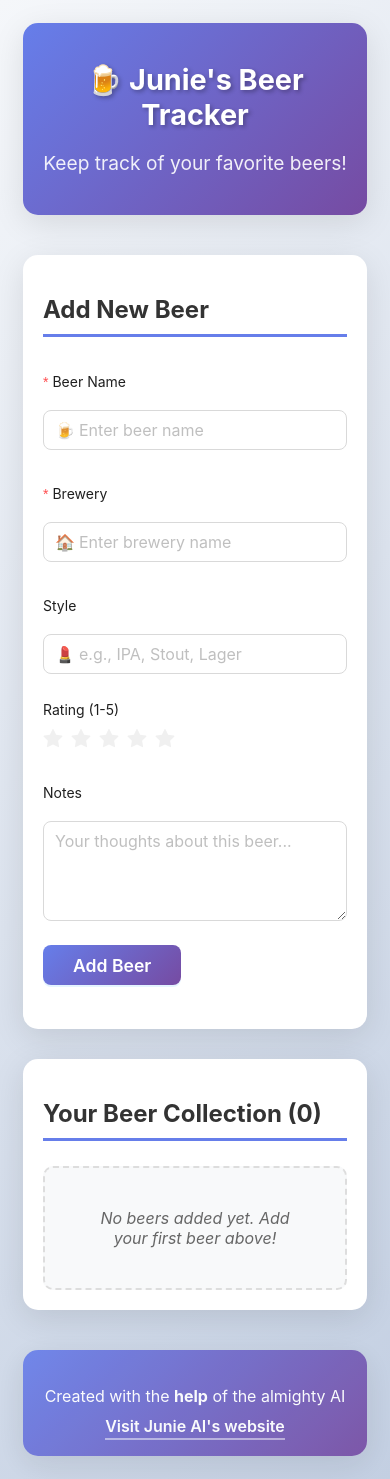
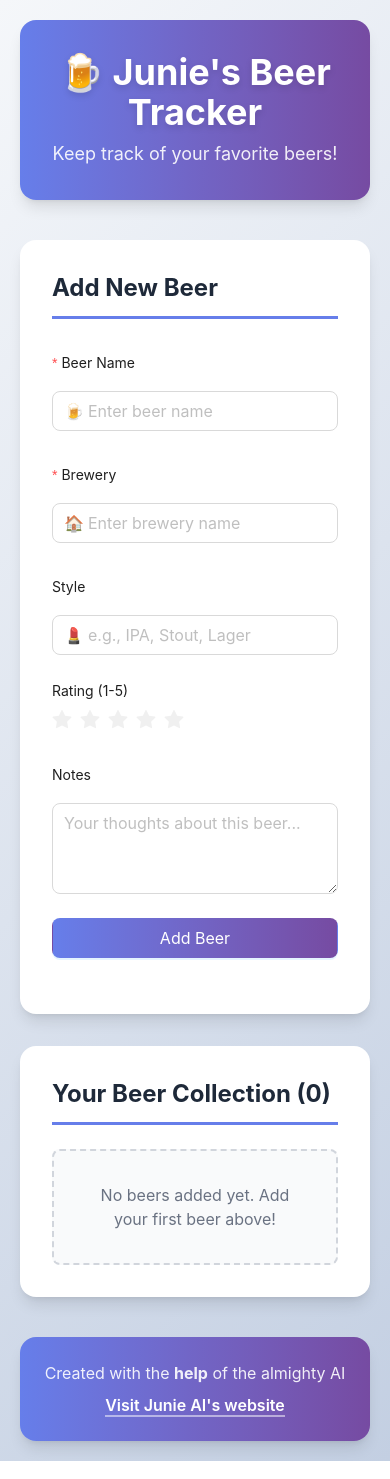
Before and after one commit to enolive/junie-beer, a React (Vite) app: page / in a window 390 px wide. Built offline with nearby package versions, Linux system fonts and the light colour scheme.

Commit message:
💄 remove custom CSS file and migrate styles to TailwindCSS

```diff
--- a/package.json
+++ b/package.json
@@ -25,6 +25,7 @@
   },
   "devDependencies": {
     "@eslint/js": "^9.9.0",
+    "@tailwindcss/vite": "^4.1.11",
     "@testing-library/react": "^16.3.0",
     "@testing-library/user-event": "^14.5.1",
     "@types/react": "^19.1.8",
@@ -32,13 +33,16 @@
     "@typescript-eslint/eslint-plugin": "^8.36.0",
     "@typescript-eslint/parser": "^8.36.0",
     "@vitejs/plugin-react": "^4.2.1",
+    "autoprefixer": "^10.4.21",
     "eslint": "^9.30.1",
     "eslint-plugin-react": "^7.34.1",
     "eslint-plugin-react-hooks": "^5.2.0",
     "eslint-plugin-react-refresh": "^0.4.6",
     "globals": "^15.9.0",
     "jsdom": "^22.1.0",
+    "postcss": "^8.5.6",
     "prettier": "^3.2.5",
+    "tailwindcss": "^4.1.11",
     "typescript": "^5.2.2",
     "typescript-eslint": "^8.36.0",
     "vite": "^7.0.4",
--- a/src/App.css
+++ /dev/null
@@ -1,222 +0,0 @@
-body {
-  font-family:
-    -apple-system, BlinkMacSystemFont, 'Segoe UI', 'Roboto', 'Oxygen', 'Ubuntu', 'Cantarell', 'Fira Sans', 'Droid Sans',
-    'Helvetica Neue', sans-serif;
-  -webkit-font-smoothing: antialiased;
-  -moz-osx-font-smoothing: grayscale;
-  background: linear-gradient(135deg, #f5f7fa 0%, #c3cfe2 100%);
-  min-height: 100vh;
-}
-
-.App {
-  max-width: 1200px;
-  margin: 0 auto;
-  padding: 20px;
-}
-
-.App-header {
-  text-align: center;
-  margin-bottom: 40px;
-  padding: 30px;
-  background: linear-gradient(135deg, #667eea 0%, #764ba2 100%);
-  border-radius: 15px;
-  color: white;
-  box-shadow: 0 8px 32px rgba(0, 0, 0, 0.1);
-}
-
-.App-header h1 {
-  font-size: 2.5rem;
-  margin-bottom: 10px;
-  text-shadow: 2px 2px 4px rgba(0, 0, 0, 0.3);
-}
-
-.App-header p {
-  font-size: 1.2rem;
-  opacity: 0.9;
-}
-
-.App-main {
-  display: grid;
-  grid-template-columns: 1fr 2fr;
-  gap: 30px;
-  align-items: start;
-}
-
-@media (max-width: 768px) {
-  .App-main {
-    grid-template-columns: 1fr;
-  }
-}
-
-.App-footer {
-  text-align: center;
-  margin-top: 40px;
-  padding: 20px;
-  background: linear-gradient(135deg, #667eea 0%, #764ba2 100%);
-  border-radius: 15px;
-  color: white;
-  box-shadow: 0 8px 32px rgba(0, 0, 0, 0.1);
-  opacity: 0.9;
-}
-
-.App-footer p {
-  margin-bottom: 10px;
-  font-size: 1rem;
-}
-
-.App-footer a {
-  color: white;
-  text-decoration: none;
-  font-weight: 600;
-  border-bottom: 2px solid rgba(255, 255, 255, 0.5);
-  padding-bottom: 2px;
-  transition: border-color 0.3s ease;
-}
-
-.App-footer a:hover {
-  border-color: white;
-}
-
-.add-beer-section {
-  background: white;
-  padding: 30px;
-  border-radius: 15px;
-  box-shadow: 0 8px 32px rgba(0, 0, 0, 0.1);
-  height: fit-content;
-}
-
-.add-beer-section h2 {
-  color: #333;
-  margin-bottom: 25px;
-  font-size: 1.5rem;
-  border-bottom: 3px solid #667eea;
-  padding-bottom: 10px;
-}
-
-.rating-container {
-  display: flex;
-  gap: 6px;
-}
-
-.rating-container .rating-output {
-  padding: 0;
-}
-
-.gradient-button {
-  background: linear-gradient(135deg, #667eea 0%, #764ba2 100%);
-  color: white;
-  border: none;
-  padding: 15px 30px;
-  border-radius: 8px;
-  font-size: 1.1rem;
-  font-weight: 600;
-  cursor: pointer;
-  transition:
-    transform 0.2s ease,
-    box-shadow 0.2s ease;
-}
-
-.gradient-button:hover {
-  transform: translateY(-2px);
-  box-shadow: 0 8px 25px rgba(102, 126, 234, 0.3);
-}
-
-.gradient-button:active {
-  transform: translateY(0);
-}
-
-.beer-list-section {
-  background: white;
-  padding: 30px;
-  border-radius: 15px;
-  box-shadow: 0 8px 32px rgba(0, 0, 0, 0.1);
-}
-
-.beer-list-section h2 {
-  color: #333;
-  margin-bottom: 25px;
-  font-size: 1.5rem;
-  border-bottom: 3px solid #667eea;
-  padding-bottom: 10px;
-}
-
-.no-beers {
-  text-align: center;
-  color: #666;
-  font-style: italic;
-  padding: 40px;
-  background: #f8f9fa;
-  border-radius: 10px;
-  border: 2px dashed #ddd;
-}
-
-.beer-grid {
-  display: grid;
-  grid-template-columns: repeat(auto-fill, minmax(300px, 1fr));
-  gap: 20px;
-  list-style: none;
-  padding: 0;
-  margin: 0;
-}
-
-.beer-card dl {
-  margin: 0;
-  display: grid;
-  grid-template-columns: auto 1fr;
-  gap: 8px 16px;
-  align-items: baseline;
-}
-
-.beer-card dt {
-  font-weight: bold;
-  color: #555;
-  grid-column: 1;
-}
-
-.beer-card dd {
-  margin: 0;
-  grid-column: 2;
-}
-
-.beer-card {
-  background: linear-gradient(135deg, #e0eafc 0%, #cfdef3 100%);
-  box-shadow: 0 4px 15px rgba(0, 0, 0, 0.1);
-  transition:
-    transform 0.2s ease,
-    box-shadow 0.2s ease;
-}
-
-.beer-card:hover {
-  transform: translateY(-5px);
-  box-shadow: 0 8px 25px rgba(0, 0, 0, 0.15);
-}
-
-/* Responsive design */
-@media (max-width: 768px) {
-  .App {
-    padding: 15px;
-  }
-
-  .App-header {
-    padding: 20px;
-  }
-
-  .App-header h1 {
-    font-size: 2rem;
-  }
-
-  .add-beer-section,
-  .beer-list-section {
-    padding: 20px;
-  }
-
-  .beer-grid {
-    grid-template-columns: 1fr;
-  }
-}
-
-@media (max-width: 480px) {
-  .App-header h1 {
-    font-size: 1.8rem;
-  }
-}
--- a/src/App.tsx
+++ b/src/App.tsx
@@ -1,5 +1,4 @@
 import React, { useEffect, useState } from 'react'
-import './App.css'
 import BeerForm, { BeerFormData } from './BeerForm'
 import BeerList from './BeerList'
 import { beerRepository } from './BeerRepository'
@@ -32,29 +31,48 @@ const App: React.FC<AppProps> = ({ dateFn }) => {
   }
 
   return (
-    <div className="App">
-      <header className="App-header">
-        <h1>🍺 Junie's Beer Tracker</h1>
-        <p role="complementary">Keep track of your favorite beers!</p>
+    <div className="max-w-7xl mx-auto px-5">
+      <header className="text-center mb-10 p-8 gradient-background rounded-2xl shadow-lg text-white mt-5">
+        <h1 className="text-4xl font-bold mb-2 drop-shadow-md">🍺 Junie's Beer Tracker</h1>
+        <p role="complementary" className="text-lg opacity-90">
+          Keep track of your favorite beers!
+        </p>
       </header>
 
-      <main className="App-main">
-        <section role="region" aria-labelledby="beer-form-heading" className="add-beer-section">
-          <h2 id="beer-form-heading">Add New Beer</h2>
+      <main className="grid grid-cols-1 md:grid-cols-3 gap-8">
+        <section
+          role="region"
+          aria-labelledby="beer-form-heading"
+          className="md:col-span-1 bg-white p-8 rounded-2xl shadow-lg"
+        >
+          <h2 id="beer-form-heading" className="section-header">
+            Add New Beer
+          </h2>
           <BeerForm onSubmit={handleBeerSubmit} />
         </section>
 
-        <section role="region" aria-labelledby="beer-collection-heading" className="beer-list-section">
-          <h2 id="beer-collection-heading">Your Beer Collection ({beers.length})</h2>
+        <section
+          role="region"
+          aria-labelledby="beer-collection-heading"
+          className="md:col-span-2 bg-white p-8 rounded-2xl shadow-lg"
+        >
+          <h2 id="beer-collection-heading" className="section-header">
+            Your Beer Collection ({beers.length})
+          </h2>
           <BeerList beers={beers} onDeleteBeer={handleDeleteBeer} labelId="beer-collection-heading" />
         </section>
       </main>
 
-      <footer className="App-footer">
-        <p>
+      <footer className="text-center mt-10 mb-5 p-6 gradient-background rounded-2xl shadow-lg text-white">
+        <p className="mb-2 opacity-90">
           Created with the <b>help</b> of the almighty AI
         </p>
-        <a href="https://www.jetbrains.com/junie" target="_blank" rel="noopener noreferrer">
+        <a
+          href="https://www.jetbrains.com/junie"
+          target="_blank"
+          rel="noopener noreferrer"
+          className="text-white font-semibold border-b-2 border-white/50 hover:border-white transition-colors"
+        >
           Visit Junie AI's website
         </a>
       </footer>
--- a/src/BeerForm.tsx
+++ b/src/BeerForm.tsx
@@ -37,9 +37,9 @@ const BeerForm: React.FC<BeerFormProps> = ({ onSubmit }) => {
     <Form
       onFinish={handleSubmit(onSubmitForm)}
       layout="vertical"
-      className="beer-form"
       data-testid="add-beer-form"
       size="large"
+      className="space-y-4"
     >
       <Form.Item label="Beer Name" required htmlFor="beer-name">
         <Controller
@@ -98,17 +98,19 @@ const BeerForm: React.FC<BeerFormProps> = ({ onSubmit }) => {
               {...field}
               placeholder="Your thoughts about this beer..."
               rows={3}
-              style={{
-                resize: 'vertical',
-                minHeight: '100px',
-              }}
+              className="min-h-[100px] resize-y"
             />
           )}
         />
       </Form.Item>
 
       <Form.Item>
-        <Button type="primary" htmlType="submit" size="large" className="gradient-button">
+        <Button
+          type="primary"
+          htmlType="submit"
+          size="large"
+          className="w-full gradient-background hover:shadow-lg transition-all duration-300"
+        >
           Add Beer
         </Button>
       </Form.Item>
--- /dev/null
+++ b/src/BeerList.css
@@ -0,0 +1,25 @@
+@import 'tailwindcss';
+
+.beer-card {
+  @apply bg-gradient-to-b from-[#e0eafc] to-[#cfdef3] rounded-lg p-2 shadow-lg transition-transform duration-300 hover:-translate-y-2;
+}
+
+.beer-definition-list {
+  @apply grid gap-x-1 gap-y-2 grid-cols-[auto,1fr];
+
+  dl {
+    margin: 0;
+    display: grid;
+    grid-template-columns: auto 1fr;
+    gap: 8px 16px;
+    align-items: baseline;
+  }
+
+  dt {
+    @apply font-semibold text-[#555] col-[1];
+  }
+
+  dd {
+    @apply m-0 col-[2];
+  }
+}
--- a/src/BeerList.tsx
+++ b/src/BeerList.tsx
@@ -1,8 +1,8 @@
 import React, { createContext, useContext } from 'react'
-
 import { Beer, isValidRating } from './Domain.ts'
 import { Button, Card, Modal, Rate } from 'antd'
 import { DeleteFilled, ExclamationCircleOutlined } from '@ant-design/icons'
+import './BeerList.css'
 
 interface BeerListContextType {
   onDeleteBeer: (id: number) => void
@@ -25,11 +25,15 @@ const BeerList: React.FC<BeerListProps> = ({ beers, onDeleteBeer, locale, labelI
   return (
     <BeerListContext.Provider value={{ onDeleteBeer, locale }}>
       {beers.length === 0 ? (
-        <div role="status" aria-label="Beer collection status" className="no-beers">
+        <div
+          role="status"
+          aria-label="Beer collection status"
+          className="text-center text-gray-500 p-8 bg-gray-50 rounded-lg border-2 border-dashed border-gray-300"
+        >
           No beers added yet. Add your first beer above!
         </div>
       ) : (
-        <ul className="beer-grid" role="list" aria-labelledby={labelId}>
+        <ul className="grid grid-cols-1 md:grid-cols-2 gap-6" role="list" aria-labelledby={labelId}>
           {beers.map(beer => (
             <li key={beer.id}>
               <BeerCard beer={beer} />
@@ -67,7 +71,7 @@ const BeerCard: React.FC<BeerCardProps> = ({ beer }) => {
   return (
     <Card
       aria-labelledby={`beer-name-${beer.id}`}
-      title={<h3>{beer.name}</h3>}
+      title={<h3 className="text-xl font-semibold">{beer.name}</h3>}
       role="article"
       className="beer-card"
       extra={
@@ -81,7 +85,7 @@ const BeerCard: React.FC<BeerCardProps> = ({ beer }) => {
         />
       }
     >
-      <dl>
+      <dl className="beer-definition-list">
         <dt>Brewery</dt>
         <dd>{beer.brewery}</dd>
 
@@ -96,8 +100,9 @@ const BeerCard: React.FC<BeerCardProps> = ({ beer }) => {
           <>
             <dt>Rating</dt>
             <dd>
-              <output className="rating-container" aria-label="Beer rating">
-                <Rate value={beer.rating} disabled />({beer.rating}/5)
+              <output className="flex items-center gap-2" aria-label="Beer rating">
+                <Rate value={beer.rating} disabled />
+                <span className="text-gray-600">({beer.rating}/5)</span>
               </output>
             </dd>
           </>
--- a/src/StarRating.tsx
+++ b/src/StarRating.tsx
@@ -13,7 +13,7 @@ const desc = ['terrible', 'bad', 'normal', 'good', 'wonderful']
 const StarRating: React.FC<StarRatingProps> = ({ rating, onRatingChange, 'aria-labelledby': ariaLabelledby }) => {
   const currentRating = rating && isValidRating(rating) ? rating : 0
   return (
-    <div className="rating-container">
+    <div className="flex items-center gap-2">
       <Rate
         value={currentRating}
         onChange={onRatingChange}
@@ -23,7 +23,7 @@ const StarRating: React.FC<StarRatingProps> = ({ rating, onRatingChange, 'aria-l
         tooltips={desc}
       />
       {currentRating > 0 && (
-        <output className="rating-output" aria-label="Current rating">
+        <output className="!p-0" aria-label="Current rating">
           ({currentRating}/5)
         </output>
       )}
--- a/src/index.tsx
+++ b/src/index.tsx
@@ -1,6 +1,6 @@
 import React from 'react'
 import ReactDOM from 'react-dom/client'
-import './App.css'
+import './styles.css'
 import App from './App.tsx'
 
 const root = ReactDOM.createRoot(document.getElementById('root') as HTMLElement)
--- /dev/null
+++ b/src/styles.css
@@ -0,0 +1,34 @@
+@import 'tailwindcss';
+
+@theme {
+  --color-gradient-from: #667eea;
+  --color-gradient-to: #764ba2;
+  --color-header-underline: #667eea;
+}
+
+body {
+  font-family:
+    -apple-system, BlinkMacSystemFont, 'Segoe UI', 'Roboto', 'Oxygen', 'Ubuntu', 'Cantarell', 'Fira Sans', 'Droid Sans',
+    'Helvetica Neue', sans-serif;
+  -webkit-font-smoothing: antialiased;
+  -moz-osx-font-smoothing: grayscale;
+  background: linear-gradient(135deg, #f5f7fa 0%, #c3cfe2 100%);
+  min-height: 100vh;
+}
+
+.section-header {
+  @apply text-2xl font-bold text-gray-800 mb-6 pb-3 border-b-3 border-header-underline;
+}
+
+.gradient-background {
+  @apply bg-gradient-to-r from-gradient-from to-gradient-to;
+}
+
+.rating-container {
+  display: flex;
+  gap: 6px;
+}
+
+.rating-container .rating-output {
+  padding: 0;
+}
--- /dev/null
+++ b/tailwind.config.ts
@@ -0,0 +1,18 @@
+import type { Config } from 'tailwindcss'
+
+export default {
+  content: ['./index.html', './src/**/*.{js,ts,jsx,tsx}'],
+  theme: {
+    extend: {
+      backgroundImage: {
+        'primary-gradient': 'linear-gradient(to right, var(--tw-gradient-from), var(--tw-gradient-to))',
+      },
+      colors: {
+        primary: {
+          from: '#667eea',
+          to: '#764ba2',
+        },
+      },
+    },
+  },
+} satisfies Config
--- a/vite.config.ts
+++ b/vite.config.ts
@@ -1,8 +1,9 @@
 import { defineConfig } from 'vite'
 import react from '@vitejs/plugin-react'
+import tailwindcss from '@tailwindcss/vite'
 
 // https://vitejs.dev/config/
 export default defineConfig({
-  plugins: [react()],
+  plugins: [react(), tailwindcss()],
   base: process.env.BASE_URL || '/',
 })
```
Also changed, not shown: 1 other file (tests, documents, lock files or other folders).
